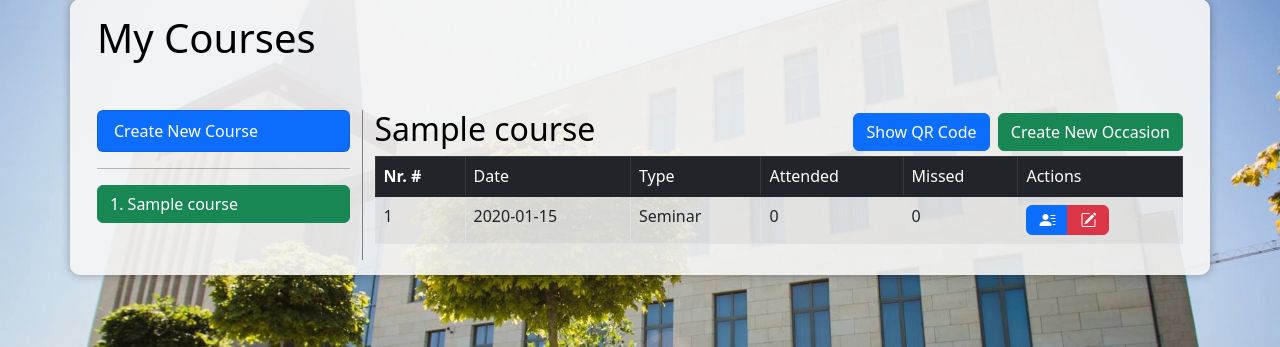
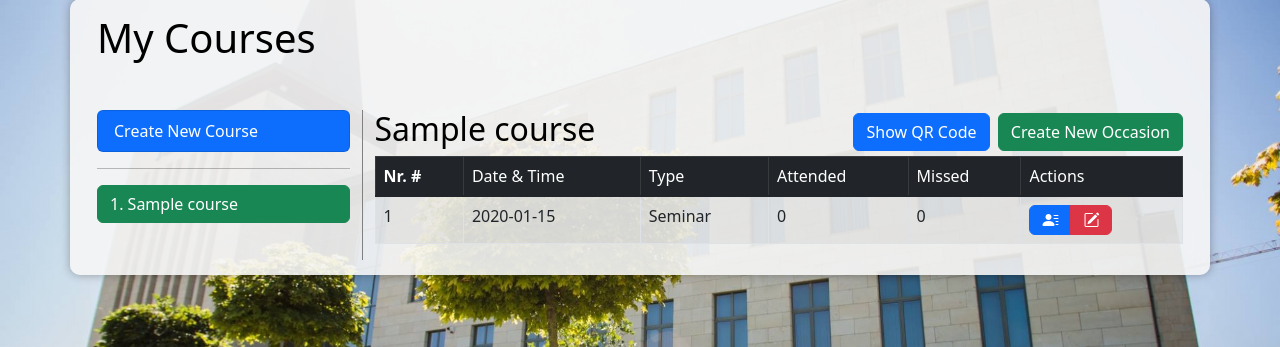
Before and after one commit to Csalex01/AttendanceManager, a Flask app: template src/AttendanceManager/templates/teacher/courses.html in a window 1280 px wide. Shown: the part 125-472 px from the top of the page. Run offline with Flask 2, Linux system fonts and the light colour scheme; the template is opened without the code that fills it: values that come from a table or form of the project are taken from there, others are empty; data comes from the database, SQL or seed files in the repository; tables that the repository leaves empty hold one stand-in row (values such as "Sample post"); some libraries are stand-ins or nearby versions.

Commit message:
Updated Teacher Courses View

```diff
--- a/src/AttendanceManager/general.py
+++ b/src/AttendanceManager/general.py
@@ -49,6 +49,9 @@ def courses():
                 course_type = int(request.form.get("course_type")) - 1
                 classroom = request.form.get("classroom")
                 course_date = request.form.get("course_date")
+                course_time = request.form.get("course_time")
+
+                course_date += f" {course_time}"
 
                 new_course_date = CourseDates(
                   CourseID=selected_course,
--- a/src/AttendanceManager/templates/teacher/courses.html
+++ b/src/AttendanceManager/templates/teacher/courses.html
@@ -43,7 +43,7 @@
       <thead class="table-dark">
         <tr>
           <th>Nr. #</th>
-          <td>Date</td>
+          <td>Date & Time</td>
           <td>Type</td>
           <td>Attended</td>
           <td>Missed</td>
@@ -170,6 +170,15 @@
             </div>
           </div>
 
+          <div class="row mb-3">
+            <div class="form-group">
+              <label for="course_time" class="form-label">Time</label>
+              <div class="input-group">
+                <input type="time" name="course_time" min="8:00" max="18:30">
+              </div>
+            </div>
+          </div>
+
           <input type="hidden" name="request_type" value="create_occasion">
 
         </div>
@@ -187,7 +196,7 @@
 </div>
 
 <style>
-  input[type="date"] {
+  input[type="date"], input[type="time"] {
     padding: 5px;
     border-radius: 5px;
     border: 1px solid lightgray;
```
Also changed, not shown: 1 other file.
